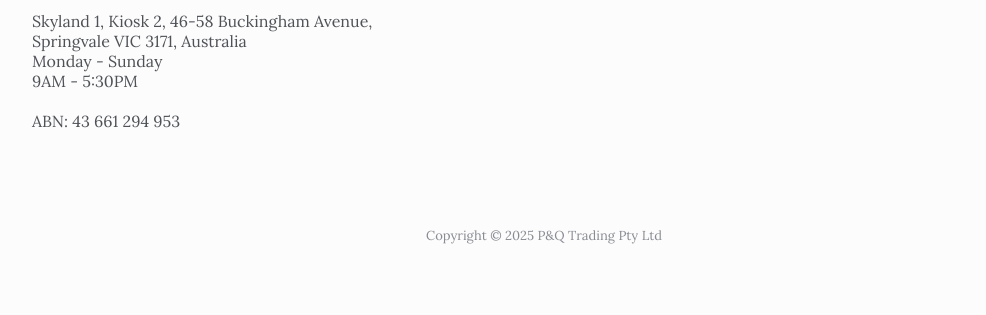
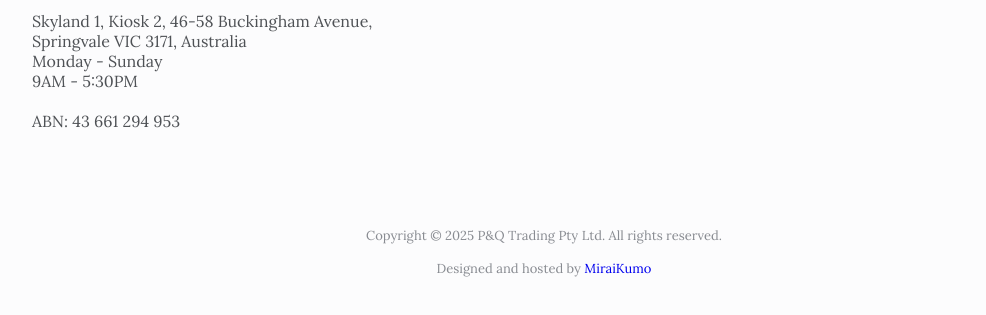
Before and after one commit to pandqfashion/web, a plain HTML site: page index.html in a window 1280 px wide. Shown: the part 4121-4436 px from the top of the page, without its empty margins (96-1082 px from the left). Before the commit the page ends 4413 px from the top, so only its background shows below. Drawn offline with nearby package versions, Linux system fonts and the light colour scheme.

Commit message:
Update index.html

```diff
--- a/index.html
+++ b/index.html
@@ -325,8 +325,12 @@
 
             <div class="footer__info container">
                 <span class="footer__copy">
-                    Copyright © 2025 P&Q Trading Pty Ltd
+                    Copyright © 2025 P&Q Trading Pty Ltd. All rights reserved.
                 </span>
+                <span class="footer__copy">
+                    Designed and hosted by <a href="https://miraikumo.com" >MiraiKumo</a>
+                </span>
+                <p></p>
             </div>
         </footer>
 
```
